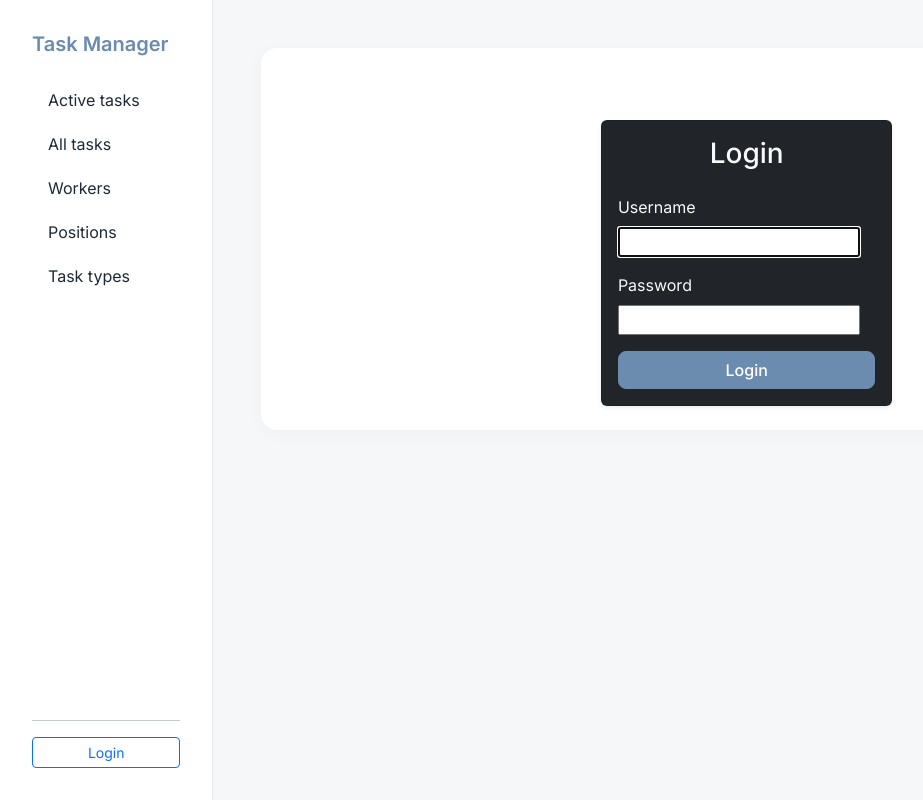
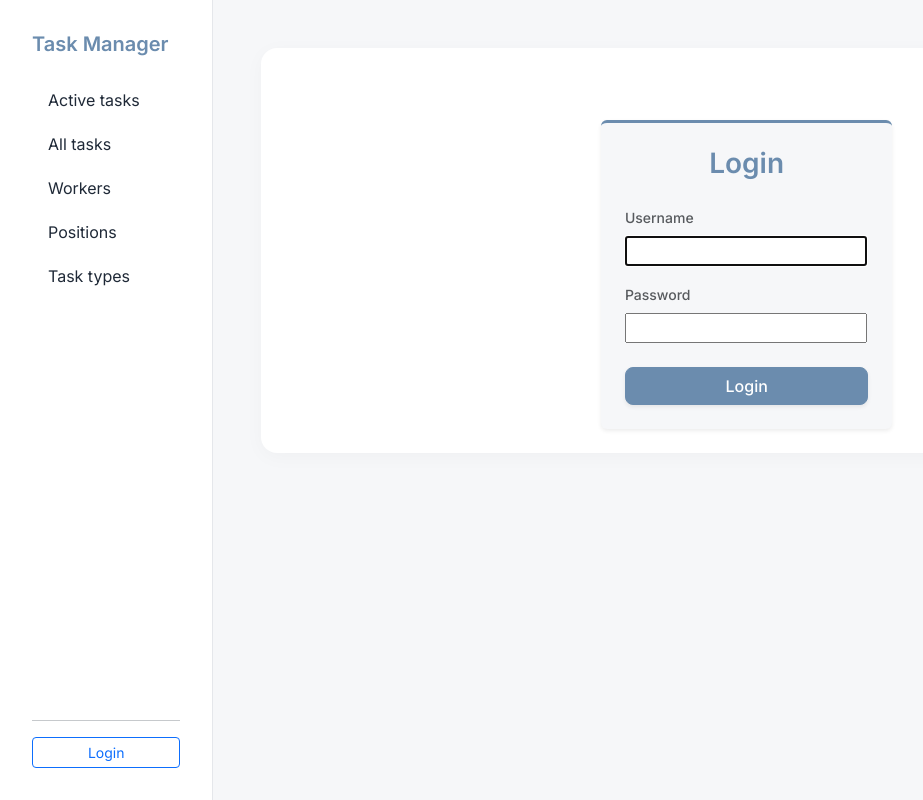
Before and after one commit to strauuch/task-manager, a Django app: page /login/ in a window 1280 px wide. Shown: the whole page, without its empty margins (0-923 px from the left). Run offline with Django 5.2, Linux system fonts and the light colour scheme.

Commit message:
style: redesign login and logout pages to match updated UI

```diff
--- a/task_manager/settings.py
+++ b/task_manager/settings.py
@@ -139,8 +139,6 @@ LOGIN_URL = "login"
 
 LOGIN_REDIRECT_URL = "index"
 
-LOGOUT_REDIRECT_URL = "index"
-
 CRISPY_ALLOWED_TEMPLATE_PACKS = "bootstrap5"
 
 CRISPY_TEMPLATE_PACK = "bootstrap5"
--- a/templates/registration/login.html
+++ b/templates/registration/login.html
@@ -1,36 +1,35 @@
 {% extends "base.html" %}
 
 {% block content %}
-<div class="row justify-content-center">
+<div class="row justify-content-center mt-5">
   <div class="col-md-5 col-lg-4">
-    <div class="card bg-dark text-light shadow-sm mt-5">
-      <div class="card-body">
-        <h3 class="card-title text-center mb-4">Login</h3>
+    <div class="card border-0 border-top border-3 border-primary shadow-sm">
+      <div class="card-body p-4">
+        <h3 class="card-title text-center text-primary fw-bold mb-4">Login</h3>
 
         <form method="post" novalidate>
           {% csrf_token %}
 
           {% for field in form %}
             <div class="mb-3">
-              <label class="form-label" for="{{ field.id_for_label }}">
+              <label class="form-label fw-medium text-muted small" for="{{ field.id_for_label }}">
                 {{ field.label }}
               </label>
               {{ field }}
               {% if field.errors %}
-                <div class="text-danger small">
+                <div class="text-danger small mt-1">
                   {{ field.errors }}
                 </div>
               {% endif %}
             </div>
           {% endfor %}
 
-          <div class="d-grid">
-            <button type="submit" class="btn btn-primary">
+          <div class="d-grid mt-4">
+            <button type="submit" class="btn btn-primary shadow-sm">
               Login
             </button>
           </div>
         </form>
-
       </div>
     </div>
   </div>
```
Also changed, not shown: templates/registration/logged_out.html (+12 -4 lines).
